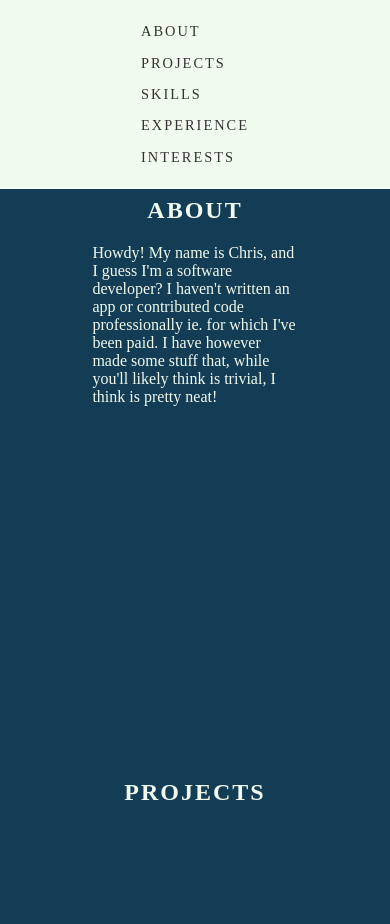
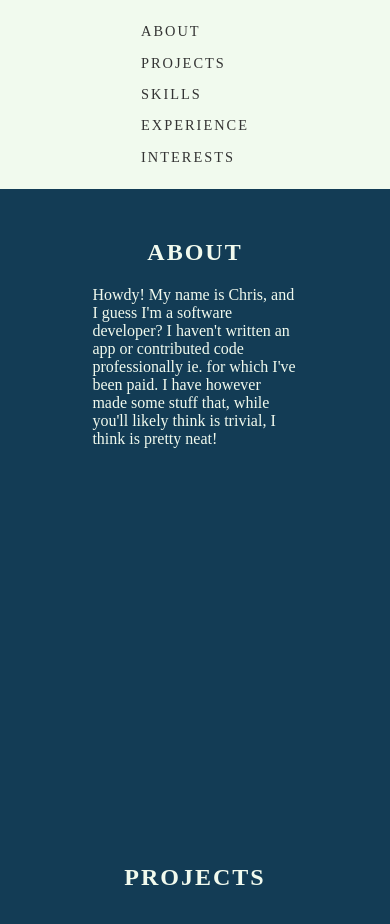
Before and after one commit to seewilds/portfolio, a plain HTML site: page index.html in a window 390 px wide. Shown: the top 924 px of the page. Drawn offline with Linux system fonts and the light colour scheme.

Commit message:
@media queries are pretty cool

```diff
--- a/site.css
+++ b/site.css
@@ -23,7 +23,7 @@ body{
 }
 
 section{
-    padding: 20vh 10vh 20vh 10vh;
+    padding: 20vh 10vh;
     justify-content: center;
 }
 
@@ -46,6 +46,9 @@ h1{
 @media screen and (max-width:700px){
     .nav__list{
         display: inline-block;
+    }
+    .about{
+        padding: 25vh 10vh;
     }
 }
 
```
